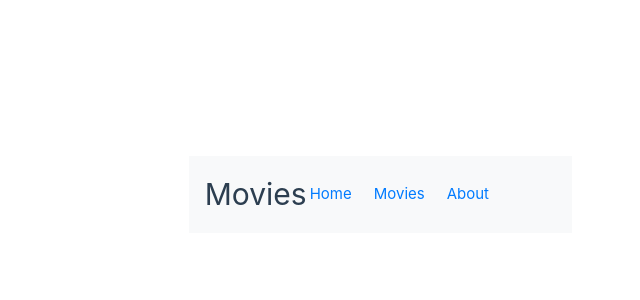
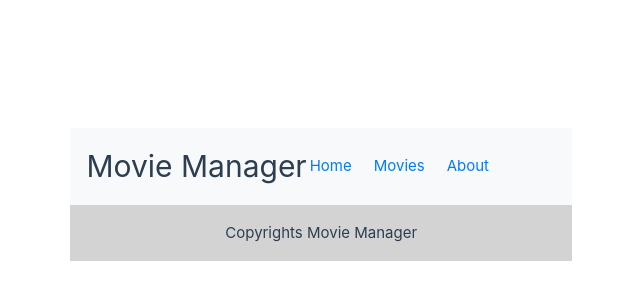
Before and after one commit to Moshe-Alper/manager-movies, a Vue app: page / in a window 1280 px wide. Shown: the part 206-506 px from the top of the page, without its empty margins (68-708 px from the left). Built offline with nearby package versions, Linux system fonts and the light colour scheme.

Commit message:
Add app footer cmp

```diff
--- a/src/App.vue
+++ b/src/App.vue
@@ -1,6 +1,7 @@
 <script setup>
 import { RouterLink, RouterView } from 'vue-router'
-import AppHeader from './pages/AppHeader.vue';
+import AppHeader from './cmps/AppHeader.vue';
+import AppFooter from './cmps/AppFooter.vue';
 </script>
 
 <template>
@@ -8,6 +9,7 @@ import AppHeader from './pages/AppHeader.vue';
 <main>
   <RouterView />
 </main>
+<AppFooter />
 </template>
 
 <style scoped>
--- /dev/null
+++ b/src/cmps/AppFooter.vue
@@ -0,0 +1,20 @@
+<template>
+  <footer>
+    <p>Copyrights Movie Manager</p>
+  </footer>
+</template>
+
+<script>
+export default {
+
+}
+</script>
+
+<style>
+footer {
+    display: grid;
+    justify-content: center;
+    background-color: lightgrey;
+    padding-block: 1rem;
+}
+</style>
--- a/src/pages/AppHeader.vue
+++ b/src/cmps/AppHeader.vue
@@ -1,6 +1,6 @@
 <template>
   <header>
-    <h1>Movies</h1>
+    <h1>Movie Manager</h1>
     <nav>
         <RouterLink to="/">Home</RouterLink>
         <RouterLink to="/movie">Movies</RouterLink>
```
